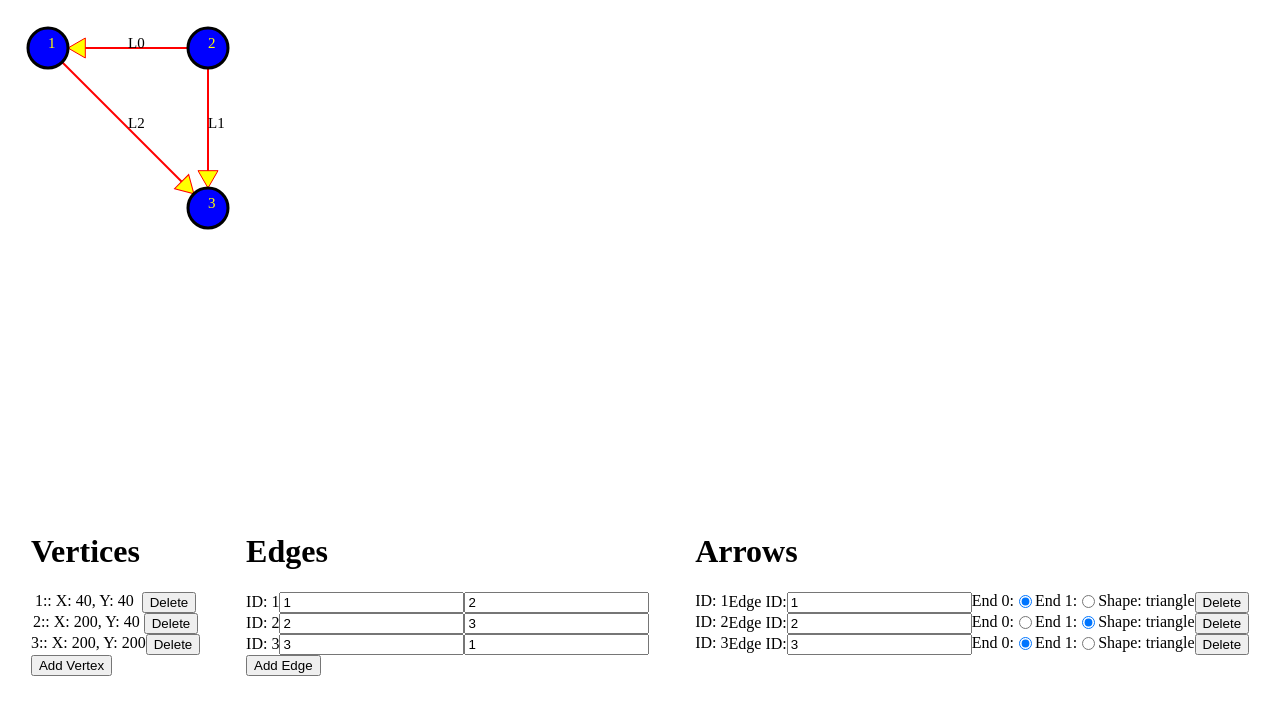
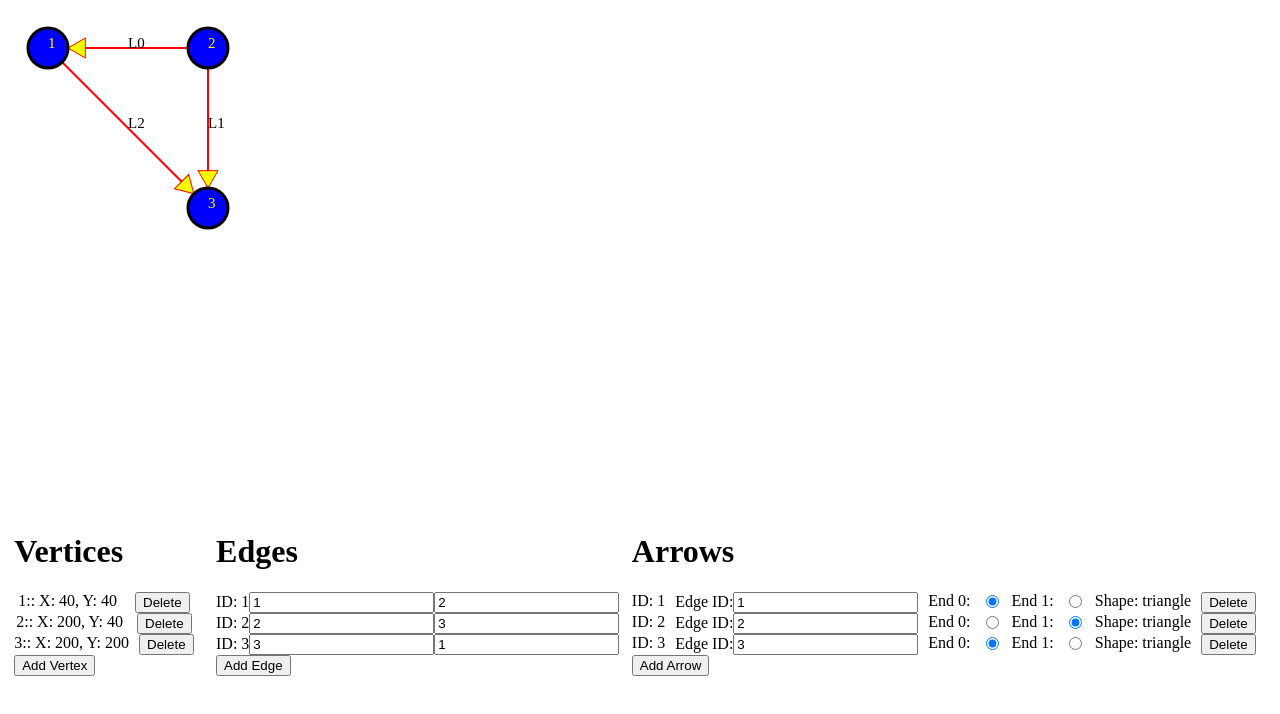
Before and after one commit to lamh85/Graph-Editor, a React app: page / in a window 1280 px wide. Shown: the top 714 px of the page. Built offline with nearby package versions, Linux system fonts and the light colour scheme; the HTML template or start-up script is replaced by a standard one.

Commit message:
Option to add new arrow. Style the columns

```diff
--- a/src/components/Editor.jsx
+++ b/src/components/Editor.jsx
@@ -2,7 +2,7 @@ import React from "react"
 import styled from 'styled-components'
 
 import { handleAddVertex, handleDeleteVertex } from '../state_interfaces/polygons'
-import { Input } from './common/Input.jsx'
+import { ARROW_TEMPLATE } from '../datasets/polygons'
 
 const StyledEditor = styled.div`
   display: flex;
@@ -14,6 +14,10 @@ const Row = styled.div`
   display: flex;
   justify-content: space-around;
   align-items: flex-start;
+
+  > *:not(last-child) {
+    margin-right: 10px
+  }
 `
 
 const handleEdgeChange = ({ event, edges, endProperty, setEdges, edgeId }) => {
@@ -118,10 +122,13 @@ const handleArrowChange = (event, updateArrow) => {
 }
 
 const ArrowsPanel = ({ arrows, createArrow, deleteArrow, updateArrow }) => {
+  const highestId = arrows.map(arrow => arrow.id).reverse()[0]
+  const newId = highestId + 1
+  const newArrowProps = { ...ARROW_TEMPLATE, id: newId }
+
   return (
     <div>
       <h1>Arrows</h1>
-      <div>
       {
         arrows.map((arrow, index) => {
           const { id, edgeId, endId, shape } = arrow
@@ -172,7 +179,9 @@ const ArrowsPanel = ({ arrows, createArrow, deleteArrow, updateArrow }) => {
           )
         })
       }
-      </div>
+      <button onClick={() => createArrow(newArrowProps)}>
+        Add Arrow
+      </button>
     </div>
   )
 }
--- a/src/datasets/polygons.js
+++ b/src/datasets/polygons.js
@@ -40,23 +40,33 @@ export const DEFAULT_VERTICES = {
   3: { x: 200, y: 200 }
 }
 
+const ARROW_TYPES = {
+  TRIANGLE: 'triangle'
+}
+
 export const DEFAULT_ARROWS = [
   {
     id: 1,
     edgeId: 1,
     endId: 0,
-    shape: 'triangle'
+    shape: ARROW_TYPES.TRIANGLE
   },
   {
     id: 2,
     edgeId: 2,
     endId: 1,
-    shape: 'triangle'
+    shape: ARROW_TYPES.TRIANGLE
   },
   {
     id: 3,
     edgeId: 3,
     endId: 0,
-    shape: 'triangle'
+    shape: ARROW_TYPES.TRIANGLE
   }
 ]
+
+export const ARROW_TEMPLATE = {
+  edgeId: 1,
+  endId: 0,
+  shape: ARROW_TYPES.TRIANGLE
+}
```
Lines whose indentation alone changed are shown as unchanged.
